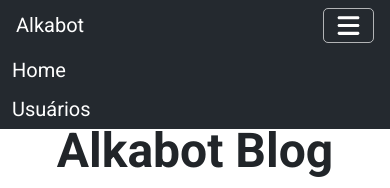
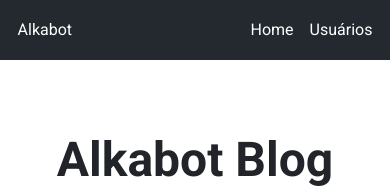
Before and after one commit to Samuel-Amaro/alkabot-blog, a React (Vite) app: page / in a window 390 px wide. Shown: the top 188 px of the page. Built offline with nearby package versions, Linux system fonts and the light colour scheme; no server answers.

Commit message:
[style]: add media query para tipografia responsiva

```diff
--- a/src/components/Comment/Comment.css
+++ b/src/components/Comment/Comment.css
@@ -1,14 +1,14 @@
-.comment__name{
+.comment__name {
   color: #212529;
   font-size: 1.25rem;
   margin: 0 0 0.4rem 0;
   font-weight: 500;
 }
 
-.comment__user{
+.comment__user {
   display: inline-block;
-    background-color: #DDF4FF;
-    color: #097FE5;
+  background-color: #ddf4ff;
+  color: #097fe5;
   font-size: 0.85rem;
   padding: 0.2rem 0.5rem;
   border-radius: 5px;
@@ -16,11 +16,23 @@
   text-decoration: none;
 }
 
-.comment__user:hover, .comment__user:focus{
+.comment__user:hover,
+.comment__user:focus {
   text-decoration: underline;
 }
 
-.comment__content{
+.comment__content {
   line-height: 1.4;
   font-size: 1rem;
+  color: #1B1B1B;
 }
+
+@media screen and (min-width: 376px) {
+  .comment__name {
+    font-size: 1.2rem;
+  }
+
+  .comment__content {
+    line-height: 1.5rem;
+  }
+}
--- a/src/components/Navbar/Navbar.css
+++ b/src/components/Navbar/Navbar.css
@@ -1,29 +1,30 @@
-.navbar{
-    background-color: #24292F;
+.navbar {
+  background-color: #24292f;
   padding: 0.5rem 1rem 0.5rem 1rem;
   position: relative;
   margin: 0 0 16px 0;
 }
 
-.navbar__container{
+.navbar__container {
   display: flex;
   flex-flow: row nowrap;
   justify-content: space-between;
   align-items: center;
 }
 
-.navbar__link{
+.navbar__link {
   display: block;
   text-decoration: none;
   color: #ffffff;
   font-size: 1.25rem;
 }
 
-.navbar__link:hover, .navbar__link:focus{
+.navbar__link:hover,
+.navbar__link:focus {
   color: rgba(255, 255, 255, 0.7);
 }
 
-.navbar__btn-menu{
+.navbar__btn-menu {
   display: flex;
   align-items: center;
   justify-content: center;
@@ -38,31 +39,58 @@
   border-radius: 5px;
 }
 
-.navbar__btn-menu:hover .navbar__icon-btn, .navbar__btn-menu:focus .navbar__icon-btn{
+.navbar__btn-menu:hover .navbar__icon-btn,
+.navbar__btn-menu:focus .navbar__icon-btn {
   fill: rgba(255, 255, 255, 0.7);
 }
 
-.navbar__icon-btn{
+.navbar__icon-btn {
   display: block;
   width: 25px;
   height: 25px;
   fill: #ffffff;
 }
 
-.navbar__list{
+.navbar__list {
   list-style: none;
   position: absolute;
   top: 51px;
   left: 0px;
-    background-color: #24292F;
+  background-color: #24292f;
   width: 100%;
   padding: 0 0.75rem;
 }
 
-.navbar__item{
+.navbar__item {
   padding: 0.5rem 0;
 }
 
-.navbar__list--hidden{
+.navbar__list--hidden {
   display: none;
 }
+
+@media screen and (min-width: 376px) {
+  .navbar__btn-menu {
+    display: none;
+  }
+
+  .navbar__list {
+    list-style: none;
+    display: flex;
+    flex-flow: row nowrap;
+    gap: 16px;
+    position: static;
+    width: auto;
+    padding: 0;
+  }
+
+  .navbar__link {
+    font-size: 1rem;
+  }
+
+  .navbar {
+    padding: 0.8rem 1.1rem 0.8rem 1.1rem;
+    position: static;
+    margin: 0 0 16px 0;
+  }
+}
--- a/src/components/Navbar/index.tsx
+++ b/src/components/Navbar/index.tsx
@@ -44,16 +44,14 @@ export default function Navbar() {
             viewBox="0 0 448 512"
             data-fa-i2svg=""
           >
-            <path
-              d="M0 96C0 78.33 14.33 64 32 64H416C433.7 64 448 78.33 448 96C448 113.7 433.7 128 416 128H32C14.33 128 0 113.7 0 96zM0 256C0 238.3 14.33 224 32 224H416C433.7 224 448 238.3 448 256C448 273.7 433.7 288 416 288H32C14.33 288 0 273.7 0 256zM416 448H32C14.33 448 0 433.7 0 416C0 398.3 14.33 384 32 384H416C433.7 384 448 398.3 448 416C448 433.7 433.7 448 416 448z"
-            ></path>
+            <path d="M0 96C0 78.33 14.33 64 32 64H416C433.7 64 448 78.33 448 96C448 113.7 433.7 128 416 128H32C14.33 128 0 113.7 0 96zM0 256C0 238.3 14.33 224 32 224H416C433.7 224 448 238.3 448 256C448 273.7 433.7 288 416 288H32C14.33 288 0 273.7 0 256zM416 448H32C14.33 448 0 433.7 0 416C0 398.3 14.33 384 32 384H416C433.7 384 448 398.3 448 416C448 433.7 433.7 448 416 448z"></path>
           </svg>
         </button>
         <ul
           className={
             isNavbarExpanded
-              ? "navbar__list navbar__list--hidden"
-              : "navbar__list"
+              ? "navbar__list"
+              : "navbar__list navbar__list--hidden"
           }
           id="navbarlist"
         >
--- a/src/components/Post/Post.css
+++ b/src/components/Post/Post.css
@@ -1,38 +1,62 @@
-.post__title{
+.post__title {
   font-size: 1.8rem;
   line-height: 1.2;
   margin: 0 0 5px 0;
-    color: #343A40;
+  color: #343a40;
 }
 
-.post__preview-content{
+.post__preview-content {
   font-size: 1.1rem;
   line-height: 1.3;
   margin: 0 0 10px;
+  font-weight: 400;
+  color: #24292f;
 }
 
-.post__btn-comments{
+.post__btn-comments {
   display: block;
   appearance: none;
   border: 1px solid transparent;
-    background-color: #24292F;
+  background-color: #24292f;
   color: #ffffff;
   padding: 0.7rem 1rem;
   border-radius: 5px;
   cursor: pointer;
+  font-weight: 400;
 }
 
-.post__btn-comments:hover, .post__btn-comments:focus{
+.post__btn-comments:hover,
+.post__btn-comments:focus {
   background-color: transparent;
-    border: 1px solid #24292F;
-    color: #24292F;
+  border: 1px solid #24292f;
+  color: #24292f;
 }
 
-.post__comments{
+.post__comments {
   padding: 1rem 0.5rem 0px 0.5rem;
 }
 
-.post__marck{
+.post__marck {
   font-size: 1.6rem;
   margin: 0 0 1rem 0;
 }
+
+@media screen and (min-width: 376px) {
+  .post__title {
+    font-size: 1.4rem;
+  }
+
+  .post__preview-content {
+    font-size: 1rem;
+    line-height: 1.5;
+  }
+
+  .post__btn-comments {
+    padding: 0.5rem 0.6rem;
+    font-size: 0.9rem;
+  }
+
+  .post__marck {
+    font-size: 1.4rem;
+  }
+}
--- a/src/routers/Root/Root.css
+++ b/src/routers/Root/Root.css
@@ -1,3 +1,10 @@
 .main{
     padding: 0 1.5rem;
 }
+
+@media screen and (min-width: 376px) {
+    .main{
+        max-width: 1000px;
+        margin: 0 auto;
+    }
+}
```
Also changed, not shown: src/routers/Root/index.tsx (+1 -7 lines). Lines whose indentation alone changed are shown as unchanged.
